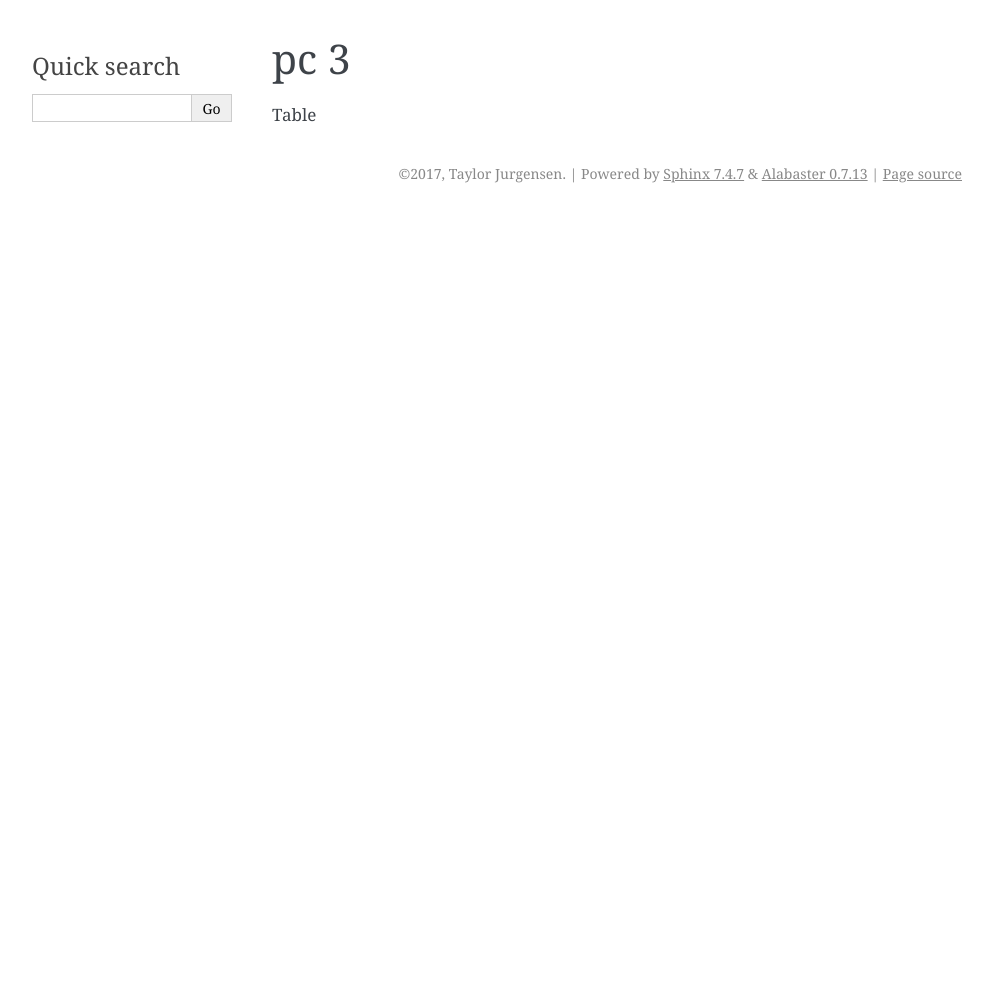
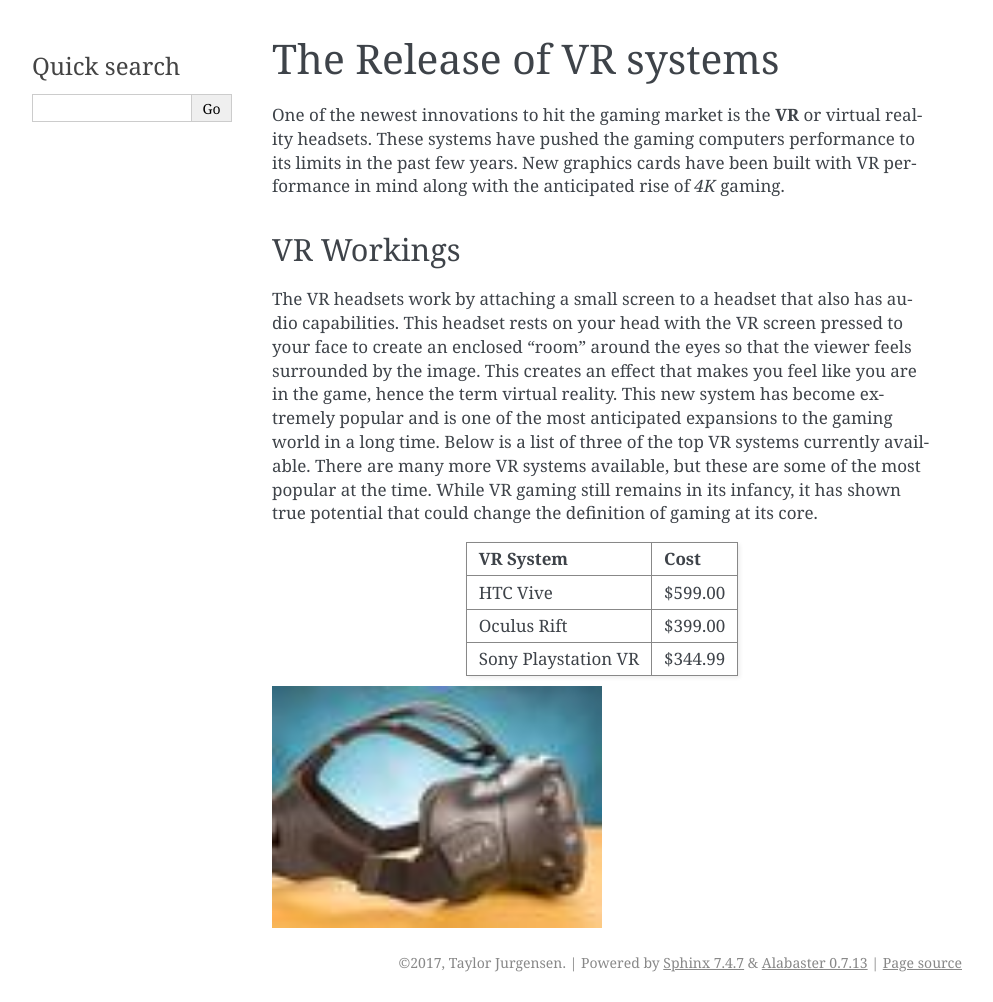
Before and after one commit to Zeniwow/video_games_final, a Sphinx documentation site: the page built from source/pc3/index.rst, in a window 1280 px wide. Shown: the whole page, without its empty margins (148-1141 px from the left). Built offline with Sphinx 7.4.7, drawn with Linux system fonts in a browser that asks for light colours; before the commit the page ends 900 px from its top, so only the background shows below that.

Commit message:
Finished the PC pages and game our website a decent title.

```diff
--- a/source/pc3/index.rst
+++ b/source/pc3/index.rst
@@ -1,4 +1,23 @@
-pc 3
-====
+The Release of VR systems
+=========================
 
-Table
+One of the newest innovations to hit the gaming market is the **VR** or virtual reality headsets. These systems have pushed the gaming computers performance to its limits in the past few years. New graphics cards have been built with VR performance in mind along with the anticipated rise of *4K* gaming.
+
+VR Workings
+-----------
+
+The VR headsets work by attaching a small screen to a headset that also has audio capabilities. This headset rests on your head with the VR screen pressed to your face to create an enclosed "room" around the eyes so that the viewer feels surrounded by the image. This creates an effect that makes you feel like you are in the game, hence the term virtual reality. This new system has become extremely popular and is one of the most anticipated expansions to the gaming world in a long time. Below is a list of three of the top VR systems currently available. There are many more VR systems available, but these are some of the most popular at the time. While VR gaming still remains in its infancy, it has shown true potential that could change the definition of gaming at its core.
+
+
+=================== =======
+VR System           Cost
+=================== =======
+HTC Vive            $599.00
+Oculus Rift         $399.00
+Sony Playstation VR $344.99
+=================== =======
+
+.. image:: vr.jpg
+    :width: 50%
+
+.. _Source: https://www.pcmag.com/article/342537/the-best-virtual-reality-vr-headsets
```
Also changed, not shown: source/index.rst (+5 -11 lines), source/pc/index.rst (+9 -0 lines), source/pc2/index.rst (+11 -2 lines), source/pc4/index.rst (+11 -3 lines), source/pc/oldpc.jpg (added), source/pc2/titan.png (added), source/pc3/vr.jpg (added), source/pc4/build.JPG (added).
